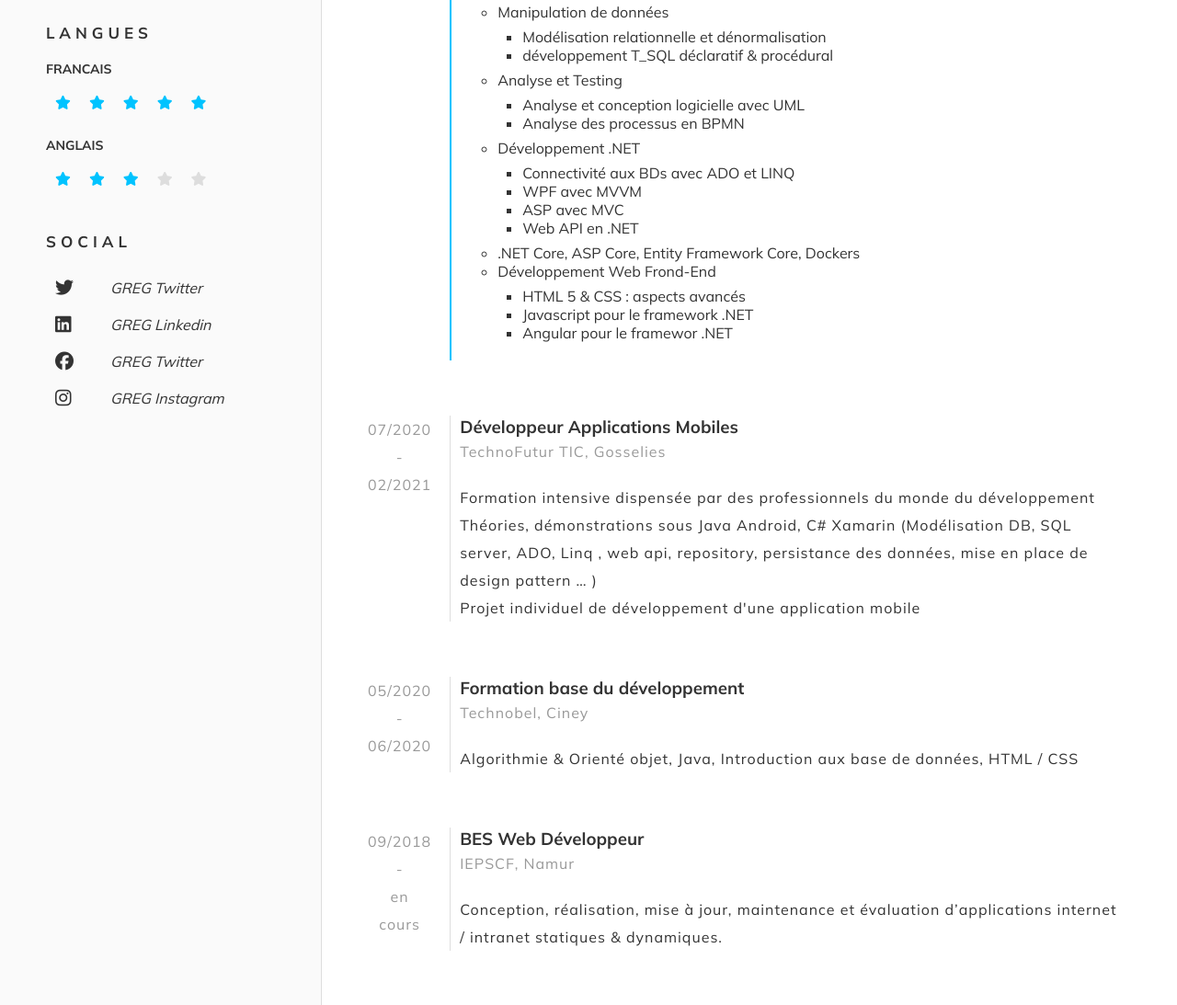
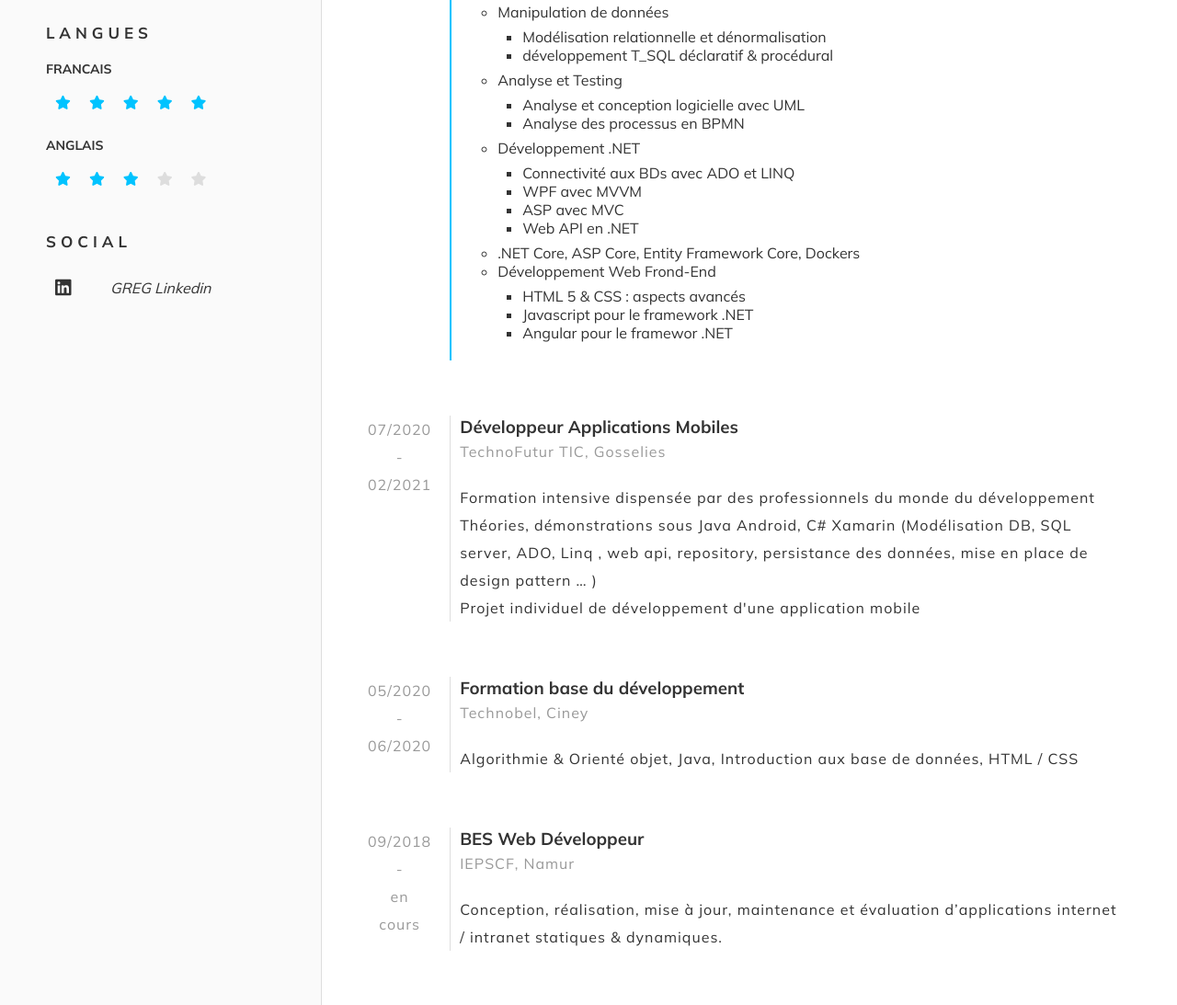
Before and after one commit to HayeGregory/CV, a website: page index.html in a window 1280 px wide. Shown: the part 854-1947 px from the top of the page at 92% size. Drawn offline with Linux system fonts and the light colour scheme.

Commit message:
mise ajour linkedin

```diff
--- a/index.html
+++ b/index.html
@@ -95,15 +95,22 @@
         <div class="block">
           <h2 class="title-small">SOCIAL</h2>
 
-          <div class="social-container">
+          <!-- <div class="social-container">
             <i class="fab fa-twitter"></i>
             <p>GREG Twitter</p>
           </div>
           <div class="social-container">
             <i class="fab fa-linkedin"></i>
             <p>GREG Linkedin</p>
-          </div>
-          <div class="social-container">
+          </div> -->
+          <a href="https://www.linkedin.com/in/gregoryhaye/" target="_blank">
+            <div class="social-container">
+              <i class="fab fa-linkedin"></i>
+              <p>GREG Linkedin</p>
+            </div></a
+          >
+
+          <!-- <div class="social-container">
             <i class="fab fa-facebook"></i>
             <p>GREG Twitter</p>
           </div>
@@ -112,7 +119,7 @@
             <i class="fab fa-instagram"></i>
             <p>GREG Instagram</p>
           </div>
-        </div>
+        </div> -->
       </aside>
 
       <main>
```
